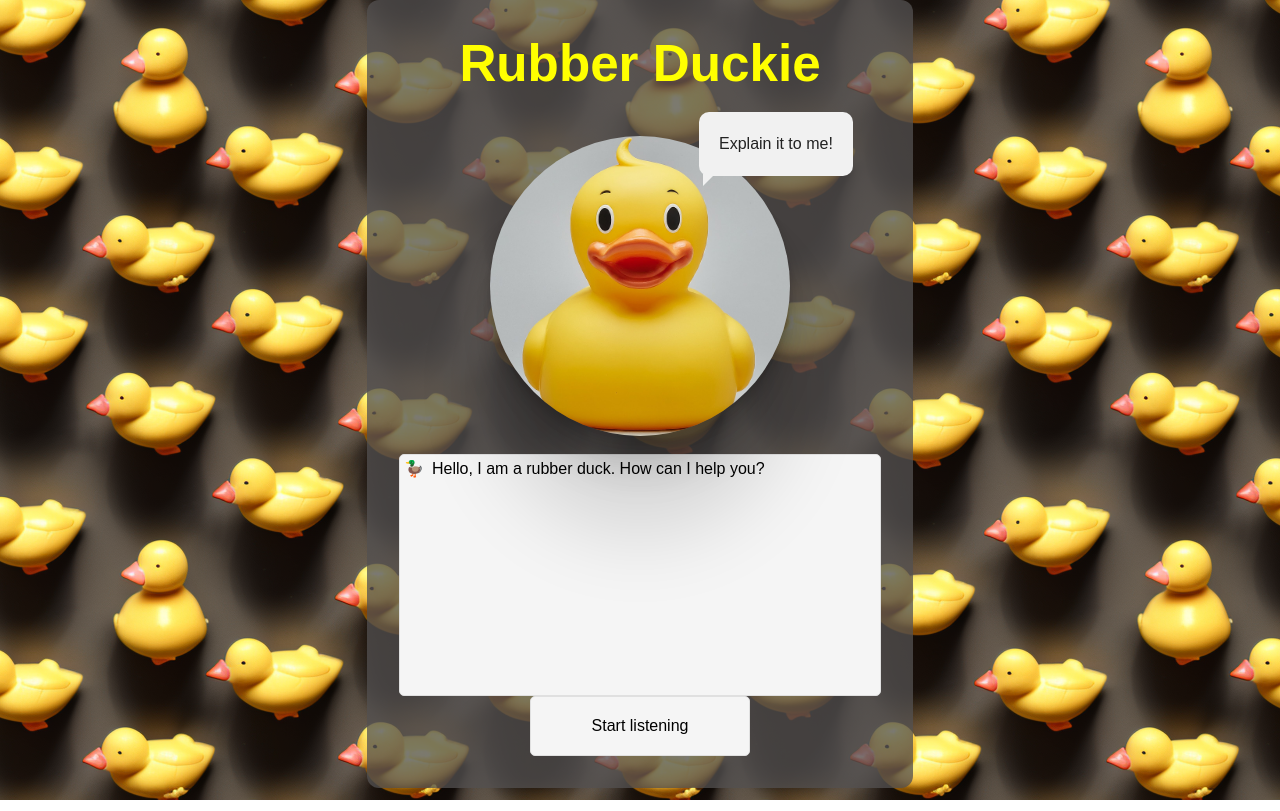
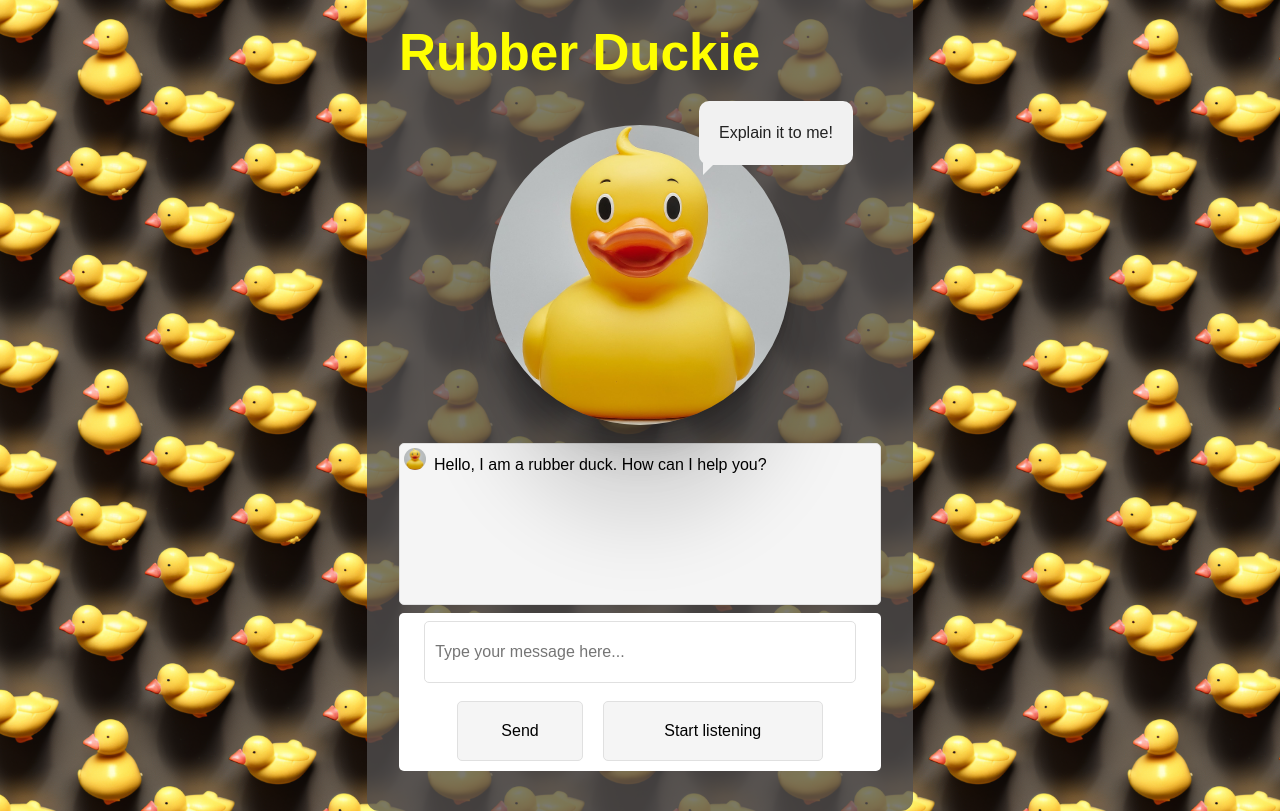
Before and after one commit to MrJanHorak/rubber-duckie, a React (Vite) app: page / in a window 1280 px wide. Built offline with nearby package versions, Linux system fonts and the light colour scheme.

Commit message:
add selection of background image

```diff
--- a/src/App.css
+++ b/src/App.css
@@ -1,9 +1,3 @@
-#root {
-  display: flex;
-  text-align: center;
-}
-
-
 .App {
   font-family: Arial, sans-serif;
   background-color: rgba(84, 81, 81, 0.76);
--- a/src/App.tsx
+++ b/src/App.tsx
@@ -62,7 +62,7 @@ const startConversation: Conversation = [
 function App() {
   const [conversation, setConversation] = useState(startConversation);
   const [rubberDuckImage, setRubberDuckImage] = useState(rubberDuck4);
-  const [backgroundTile, setBackgroundTile] = useState(bg1);
+  const [backgroundTile, setBackgroundTile] = useState(`url(${bg1})`);
   const [showChooseDucky, setShowChooseDucky] = useState(false);
   const [showChooseBG, setShowChooseBG] = useState(false);
 
@@ -148,9 +148,23 @@ function App() {
     backgroundTile,
   ]);
 
+  useEffect(() => {
+    const handleClick = (event) => {
+      if (event.target === document.documentElement) {
+        handleBackgroundClick();
+      }
+    };
+
+    // Add the event listener when the component mounts
+    document.addEventListener('click', handleClick);
+
+    // Remove the event listener when the component unmounts
+    return () => {
+      document.removeEventListener('click', handleClick);
+    };
+  });
+
   return (
-    <div onClick={handleBackgroundClick} style={{ height: '100vh', background: backgroundTile }}>
-    {/* {showChooseBGTile && <ChooseBGTile />} */}
       <div className='App'>
         <Header />
         {showChooseDucky && (
@@ -201,14 +215,16 @@ function App() {
           rubberDuckImage={rubberDuckImage}
           setShowChooseDucky={setShowChooseDucky}
         />
-        <ChatWindow conversation={conversation} />
+        <ChatWindow
+          conversation={conversation}
+          rubberDuckImage={rubberDuckImage}
+        />
         <InputArea
           onUserInput={handleUserInput}
           onSpeechInput={handleSpeechInput}
           stopListening={stopListening}
         />
       </div>
-    </div>
   );
 }
 
--- a/src/components/ChatWindow/ChatWindow.css
+++ b/src/components/ChatWindow/ChatWindow.css
@@ -1,7 +1,7 @@
 .chat-window {
   display: flex;
   flex-direction: column;
-  height: 30vh;
+  height: 20vh;
   background-color: #f5f5f5;
   border: 1px solid #e0e0e0;
   border-radius: 5px;
@@ -37,3 +37,8 @@
   margin: 0px 8px 0px 8px;
   white-space: pre-wrap;
 }
+#response-duck-image {
+  width: 22px;
+  height: 22px;
+  border-radius: 50%;
+}
--- a/src/components/ChatWindow/ChatWindow.tsx
+++ b/src/components/ChatWindow/ChatWindow.tsx
@@ -7,8 +7,9 @@ import { Conversation } from '../../types/types';
 
 interface ChatWindowProps {
   conversation: Conversation;
+  rubberDuckImage: string;
 }
-const ChatWindow: React.FC<ChatWindowProps> = ({ conversation }) => {
+const ChatWindow: React.FC<ChatWindowProps> = ({ conversation, rubberDuckImage }) => {
   useEffect(() => {
     const chatWindow = document.querySelector('.chat-window');
     chatWindow?.scrollTo({
@@ -27,7 +28,7 @@ const ChatWindow: React.FC<ChatWindowProps> = ({ conversation }) => {
           key={i}
         >
           <div className='text-container'>
-            {message.user === 'rubber-duck' ? '🦆' : ''}
+            {message.user === 'rubber-duck' ? <img id='response-duck-image' src={rubberDuckImage} alt={'rubber duck logo'} /> : ''}
             <span className='text'>{String(message.text)}</span>
             {message.user === 'user' ? '👩‍💻' : ''}
           </div>
--- a/src/components/ChooseBGTile/ChooseBGTile.tsx
+++ b/src/components/ChooseBGTile/ChooseBGTile.tsx
@@ -82,7 +82,8 @@ const ChooseBGTile = ({
   };
 
   const handleImageSelect = () => {
-    setBackgroundTile(selectedImage);
+    setBackgroundTile(`url('${selectedImage}')`);
+    document.documentElement.style.backgroundImage = `url('${selectedImage}')`;
     setShowChooseBG(false);
   };
 
@@ -95,14 +96,24 @@ const ChooseBGTile = ({
               key={index}
               src={image}
               alt='rubber duck'
-              onClick={() => handleImageClick(image)}
+              onClick={(e) => {
+                e.stopPropagation();
+                handleImageClick(image);
+              }}
             />
           );
         })}
       </div>
       <div className='selected-image-container'>
         <img src={selectedImage} alt='background image' />
-        <button onClick={handleImageSelect}>Select</button>
+        <button
+          onClick={(e) => {
+            e.stopPropagation();
+            handleImageSelect();
+          }}
+        >
+          Select
+        </button>
       </div>
     </div>
   );
--- a/src/components/ChooseDucky/ChooseDucky.tsx
+++ b/src/components/ChooseDucky/ChooseDucky.tsx
@@ -107,14 +107,24 @@ const SettingsComponent = ({
               key={index}
               src={image}
               alt='rubber duck'
-              onClick={() => handleImageClick(image)}
+              onClick={(e) => {
+                e.stopPropagation();
+                handleImageClick(image);
+              }}
             />
           );
         })}
       </div>
       <div className='selected-image-container'>
         <img src={selectedImage} alt='rubber duck' />
-        <button onClick={handleImageSelect}>Select</button>
+        <button
+          onClick={(e) => {
+            e.stopPropagation();
+            handleImageSelect();
+          }}
+        >
+          Select
+        </button>
       </div>
     </div>
   );
--- a/src/components/InputArea/InputArea.tsx
+++ b/src/components/InputArea/InputArea.tsx
@@ -10,23 +10,37 @@ interface InputAreaProps {
 }
 
 const InputArea: React.FC<InputAreaProps> = ({
-  // onUserInput,
+  onUserInput,
   onSpeechInput,
   stopListening,
 }) => {
-  // const [input, setInput] = React.useState('');
+  const [input, setInput] = React.useState('');
 
-  // const handleInputChange = (e: React.ChangeEvent<HTMLInputElement>) => {
-  //   setInput(e.target.value);
-  // };
+  const handleInputChange = (e: React.ChangeEvent<HTMLInputElement>) => {
+    setInput(e.target.value);
+  };
 
-  // const handleUserInput = () => {
-  //   onUserInput(input);
-  //   setInput('');
-  // };
+  const handleUserInput = () => {
+    onUserInput(input);
+    setInput('');
+  };
 
   return (
-    <ListenButton onSpeechInput={onSpeechInput} stopListening={stopListening} />
+    <div className='input-area'>
+      <input
+        type='text'
+        value={input}
+        onChange={handleInputChange}
+        placeholder='Type your message here...'
+      />
+      <div className='button-container'>
+        <button onClick={handleUserInput}>Send</button>
+        <ListenButton
+          onSpeechInput={onSpeechInput}
+          stopListening={stopListening}
+        />
+      </div>
+    </div>
   );
 };
 
--- a/src/components/RubberDuck/RubberDuck.tsx
+++ b/src/components/RubberDuck/RubberDuck.tsx
@@ -10,7 +10,13 @@ const RubberDuck = ({
   return (
     <div className='rubber-duck'>
       <div className='speech-bubble'>Explain it to me!</div>
-      <div className='settings-button' onClick={() => setShowChooseDucky(true)}>
+      <div
+        className='settings-button'
+        onClick={(event) => {
+          event.stopPropagation();
+          setShowChooseDucky(true);
+        }}
+      >
         <img src={rubberDuckImage} alt='rubber duck' />
       </div>
     </div>
--- a/src/index.css
+++ b/src/index.css
@@ -11,6 +11,7 @@
   -webkit-font-smoothing: antialiased;
   -moz-osx-font-smoothing: grayscale;
   background-image: url('/images/pattern1.png');
+  background-size: 350px 350px;
   background-repeat: repeat;
   height: 100vh;
 }
```
